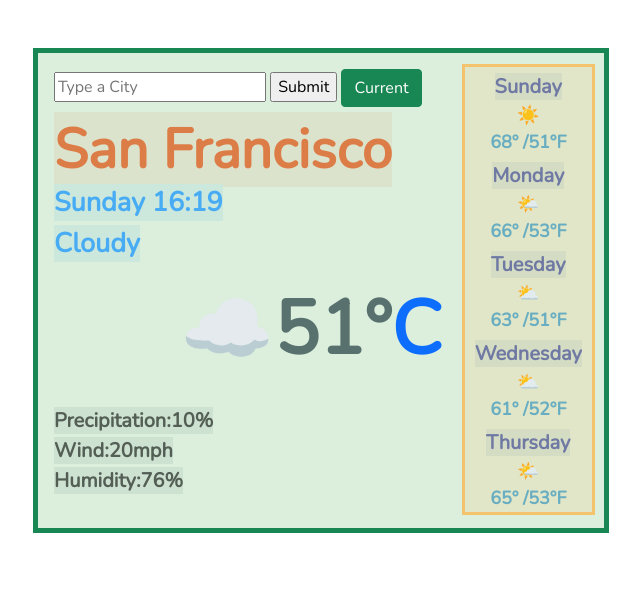
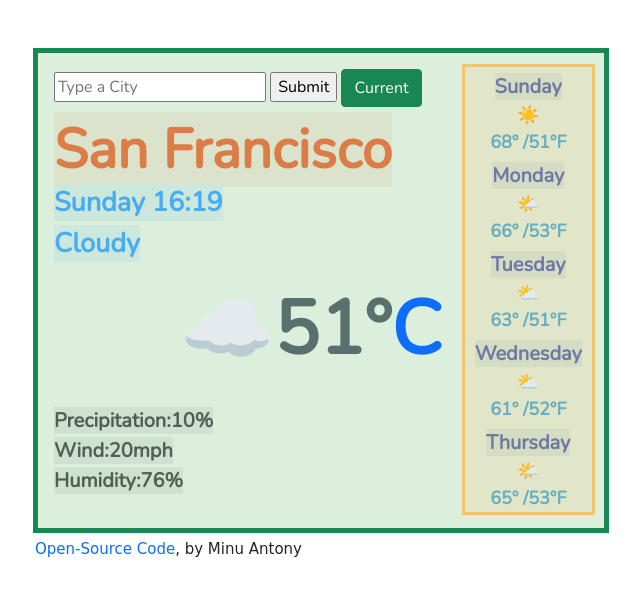
Before and after one commit to minuantony/Challenge, a plain HTML site: page index.html in a window 1280 px wide. Shown: the whole page, without its empty margins (15-655 px from the left). Drawn offline with nearby package versions, Linux system fonts and the light colour scheme.

Commit message:
Added link to Github repository

```diff
--- a/index.html
+++ b/index.html
@@ -27,7 +27,7 @@
 
   <body>
     <div
-      class="container border border-success border-5 m-5 p-3"
+      class="container border border-success border-5 m-5 mb-1 p-3"
       style="background: rgb(220, 239, 221)"
     >
       <div class="col">
@@ -80,7 +80,10 @@
         <mark>Humidity:76%</mark>
       </p>
     </div>
-
+    <span class="linktorepo"
+      ><a href="https://github.com/minuantony/Challenge">Open-Source Code</a>,
+      by Minu Antony</span
+    >
     <script src="src/index.js"></script>
   </body>
 </html>
--- a/src/styles.css
+++ b/src/styles.css
@@ -88,3 +88,10 @@ mark {
   font-weight: 600;
   text-align: left;
 }*/
+.linktorepo {
+  font-family: cursive;
+  font-size: 15px;
+  margin-top: 0px;
+  margin-left: 50px;
+  padding: 0;
+}
```
